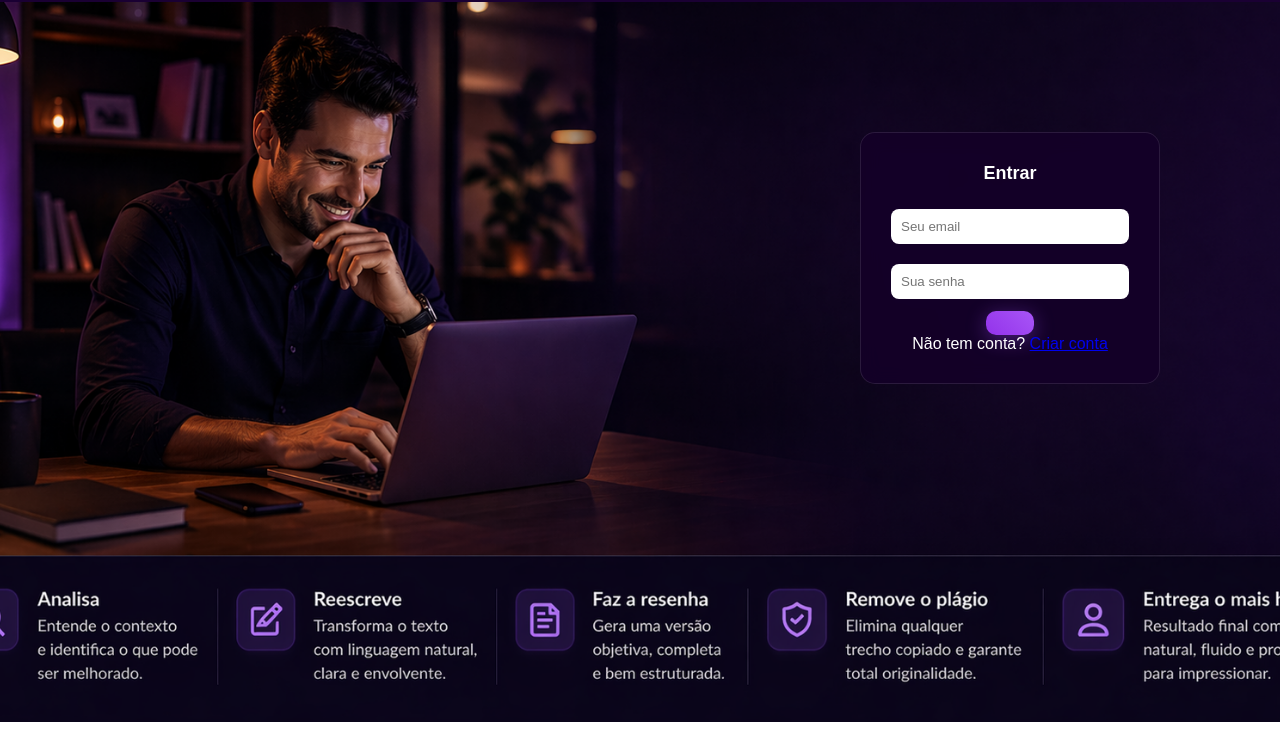
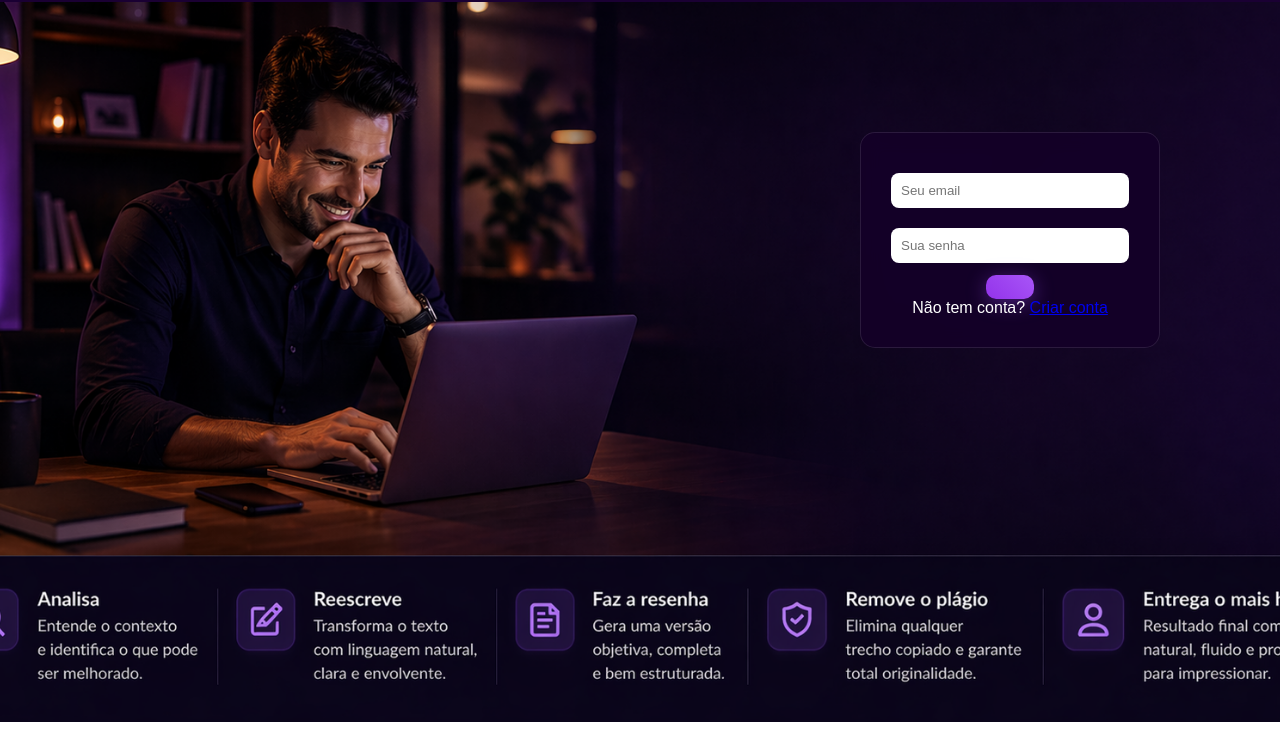
Before and after one commit to monicalscalabrini/monalisa, a website: page login.html in a window 1280 px wide. Shown: the part 66-800 px from the top of the page. Drawn offline with Linux system fonts and the light colour scheme; files whose address does not match are found by name.

Commit message:
Fix HTML structure and formatting in login.html

```diff
--- a/login.html
+++ b/login.html
@@ -21,7 +21,6 @@
 <div class="login-center">
   <div class="login-box">
 
-    <h2>Entrar</h2>
 
     <input type="email" id="email" placeholder="Seu email">
     <input type="password" id="senha" placeholder="Sua senha">
```
